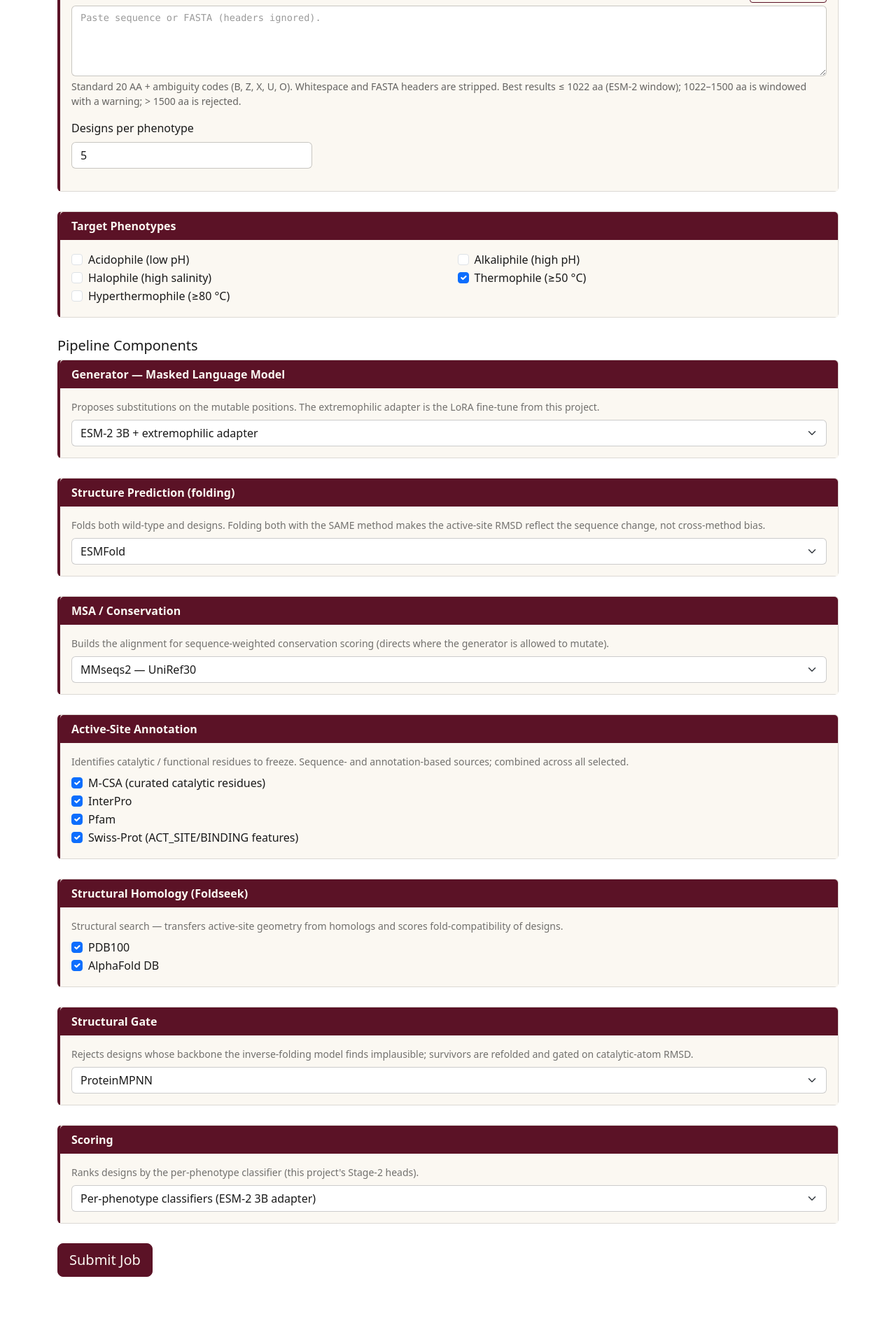
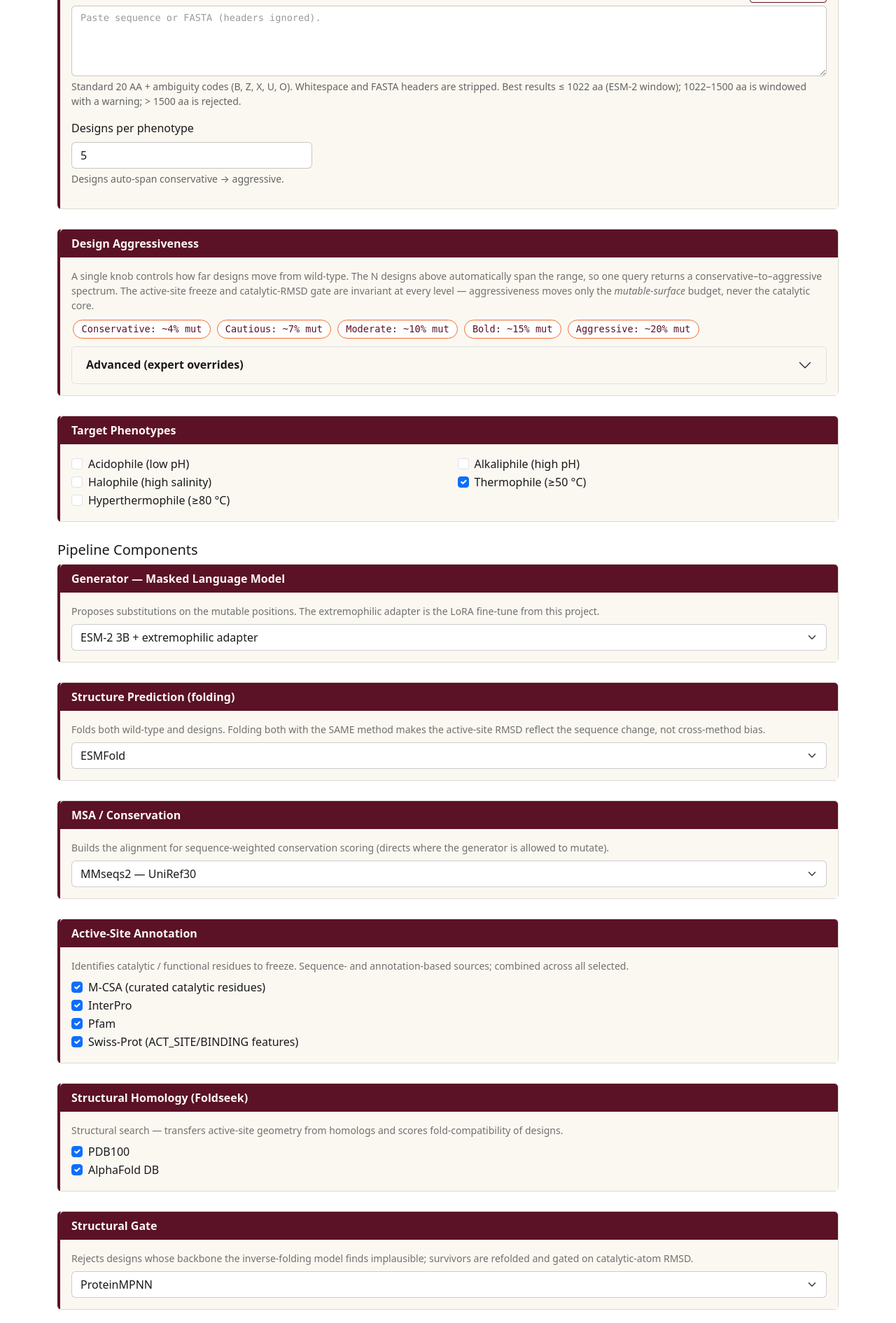
Before and after one commit to jayman1466/Extremophilic-Protein-Translator, a Flask app: page / in a window 1280 px wide. Shown: the part 536-2427 px from the top of the page at 70% size. Run offline with Flask 3, Linux system fonts and the light colour scheme.

Commit message:
webapp+design: aggressiveness knob (single control, coordinated schedule)
- webapp/aggressiveness.py: one aggressiveness level (1-5) -> coordinated
  (target_mut_frac, mask_rate, gamma) schedule; span_levels auto-spreads the N
  designs conservative->aggressive; resolve() applies expert overrides; Gibbs
  iterations convergence-driven (plateau OR budget OR acceptance-collapse OR cap),
  NOT a user param
- form: 'Design Aggressiveness' card with live spread preview + Advanced (expert)
  collapse exposing mask_rate/gamma/target_mut_frac, each with a hover tooltip
  carrying the definition/equation; active-site freeze noted as invariant
- make_demo_results: synthetic mutation count now scales with per-design
  target_mut_frac (visible conservative->aggressive spread), bolder designs get
  higher classifier score + higher active-site RMSD
- docs/modeling_design.md 16.3/16.3a: implemented schedule table + Gibbs
  convergence stop-rule (replaces earlier loose ladder sketch)
Tested: spread 5->7->12->17->21 muts; override pins target; bad values 400.

```diff
--- /dev/null
+++ b/webapp/aggressiveness.py
@@ -0,0 +1,92 @@
+"""Aggressiveness -> generation-parameter schedule.
+
+One user-facing knob (a level 1..5, or a 0..1 scalar) maps to a *coordinated*
+setting of the low-level masked-generation levers, so users never tune
+mask_rate / gamma incoherently. The active-site freeze and catalytic-RMSD gate
+are invariant across all levels — aggressiveness moves only the mutable-surface
+budget, never the protected catalytic core.
+
+Levers (see docs/modeling_design.md 16):
+  target_mut_frac : goal fraction of MUTABLE residues changed (the semantic knob)
+  mask_rate       : fraction of positions masked per Gibbs pass (magnitude)
+  gamma           : conservation exponent in mask weight (1-c_i)^gamma (targeting)
+                    low gamma reaches into moderately-conserved positions (bold);
+                    high gamma confines masking to the least-conserved surface.
+
+Gibbs iteration count is NOT set here — it is convergence-driven at generation
+time (classifier-score plateau OR mutation budget reached OR acceptance collapse
+under the MPNN gate OR a hard max-iteration cap). See gibbs_stop_rule().
+"""
+from __future__ import annotations
+
+N_LEVELS = 5
+MAX_GIBBS_ITERS = 40          # hard safety cap
+PLATEAU_WINDOW = 4            # passes over which classifier delta is measured
+PLATEAU_TOL = 1e-3            # classifier-score delta below this = plateau
+ACCEPT_COLLAPSE = 0.02        # accepted-move fraction below this = stuck
+
+# level -> coordinated schedule
+_SCHEDULE = {
+    1: dict(label="Conservative", target_mut_frac=0.04, mask_rate=0.10, gamma=3.0),
+    2: dict(label="Cautious",     target_mut_frac=0.07, mask_rate=0.12, gamma=2.5),
+    3: dict(label="Moderate",     target_mut_frac=0.10, mask_rate=0.15, gamma=2.0),
+    4: dict(label="Bold",         target_mut_frac=0.15, mask_rate=0.18, gamma=1.4),
+    5: dict(label="Aggressive",   target_mut_frac=0.20, mask_rate=0.22, gamma=1.0),
+}
+
+
+def schedule(level: int) -> dict:
+    """Map an integer aggressiveness level (1..N_LEVELS) to generation params."""
+    level = max(1, min(N_LEVELS, int(level)))
+    return dict(level=level, **_SCHEDULE[level])
+
+
+def span_levels(n_designs: int) -> list[int]:
+    """N designs auto-span conservative->aggressive (the '5 designs of varying
+    aggressiveness' spec). n<=1 -> the moderate midpoint; otherwise evenly spaced
+    across 1..N_LEVELS."""
+    if n_designs <= 1:
+        return [3]
+    if n_designs <= N_LEVELS:
+        # evenly spaced integer levels across the range
+        step = (N_LEVELS - 1) / (n_designs - 1)
+        return [round(1 + i * step) for i in range(n_designs)]
+    # more designs than levels: cycle levels, biased to cover the full range first
+    base = list(range(1, N_LEVELS + 1))
+    out = []
+    while len(out) < n_designs:
+        out.extend(base)
+    return sorted(out[:n_designs])
+
+
+def resolve(n_designs: int, override: dict | None = None) -> list[dict]:
+    """Return the per-design schedules for a job. `override` (from Advanced mode)
+    may pin mask_rate/gamma/target_mut_frac, applied on top of each spanned level."""
+    levels = span_levels(n_designs)
+    out = []
+    for lv in levels:
+        s = schedule(lv)
+        if override:
+            for k in ("mask_rate", "gamma", "target_mut_frac"):
+                if override.get(k) is not None:
+                    s[k] = override[k]
+            s["overridden"] = True
+        out.append(s)
+    return out
+
+
+def gibbs_stop_rule() -> dict:
+    """The convergence criteria the sampler uses (documented, not a user param).
+    Sampling stops at whichever fires FIRST."""
+    return dict(
+        max_iters=MAX_GIBBS_ITERS,
+        plateau_window=PLATEAU_WINDOW,
+        plateau_tol=PLATEAU_TOL,
+        accept_collapse=ACCEPT_COLLAPSE,
+        criteria=[
+            "classifier-score plateau (delta < plateau_tol over plateau_window passes)",
+            "mutation budget reached (target_mut_frac of mutable residues changed)",
+            "acceptance collapse (accepted-move fraction < accept_collapse)",
+            "hard cap (max_iters passes)",
+        ],
+    )
--- a/webapp/app.py
+++ b/webapp/app.py
@@ -15,6 +15,7 @@ from flask import (Flask, render_template, request, redirect, url_for,
 
 from pipeline_options import (SECTIONS, PHENOTYPES, default_selection,
                               validate_selection)
+import aggressiveness as agg
 import store
 
 app = Flask(__name__)
@@ -96,15 +97,38 @@ def validate_form(form):
         selection[key] = request.form.getlist(key) if multi else request.form.get(key)
     errs.extend(validate_selection(selection))
 
+    # advanced (expert) overrides — blank means "use the schedule"
+    override = {}
+    _bounds = {"adv_mask_rate": ("mask_rate", 0.02, 0.5),
+               "adv_gamma": ("gamma", 0.5, 6.0),
+               "adv_target_mut_frac": ("target_mut_frac", 0.01, 0.5)}
+    for field, (key, lo, hi) in _bounds.items():
+        raw = (form.get(field) or "").strip()
+        if raw:
+            try:
+                v = float(raw)
+                if not (lo <= v <= hi):
+                    errs.append(f"{key} must be between {lo} and {hi}.")
+                else:
+                    override[key] = v
+            except ValueError:
+                errs.append(f"{key} must be a number.")
+    selection["_advanced_override"] = override or None
+
     return errs, warnings, dict(title=title, sequence=seq, n_designs=n_designs,
                                 phenotypes=phenos, selection=selection)
+
+
+def _agg_ctx():
+    return dict(agg_schedule={str(k): agg.schedule(k) for k in range(1, agg.N_LEVELS + 1)},
+                agg_n_levels=agg.N_LEVELS)
 
 
 @app.route("/")
 def index():
     return render_template("index.html", sections=SECTIONS, phenotypes=PHENOTYPES,
                            defaults=default_selection(), form={}, errors=[],
-                           example_seq=EXAMPLE_SEQ)
+                           example_seq=EXAMPLE_SEQ, **_agg_ctx())
 
 
 @app.route("/submit", methods=["POST"])
@@ -113,7 +137,7 @@ def submit():
     if errs:
         return render_template("index.html", sections=SECTIONS, phenotypes=PHENOTYPES,
                                defaults=default_selection(), form=request.form,
-                               errors=errs, example_seq=EXAMPLE_SEQ), 400
+                               errors=errs, example_seq=EXAMPLE_SEQ, **_agg_ctx()), 400
     jid = store.create_job(**data)
     if warnings:
         store.set_status(jid, "queued", message=" ".join(warnings))
@@ -124,7 +148,8 @@ def submit():
     if DEMO_MODE:
         try:
             import make_demo_results
-            make_demo_results.main(jid, data["phenotypes"], data["n_designs"])
+            override = data["selection"].get("_advanced_override")
+            make_demo_results.main(jid, data["phenotypes"], data["n_designs"], override=override)
         except Exception as e:
             store.set_status(jid, "error", message=f"demo generation failed: {e}")
     return redirect(url_for("job_view", jid=jid))
--- a/webapp/templates/index.html
+++ b/webapp/templates/index.html
@@ -38,8 +38,74 @@
       <div class="row">
         <div class="col-md-4 mb-3">
           <label class="form-label">Designs per phenotype</label>
-          <input type="number" name="n_designs" class="form-control" min="1" max="20"
+          <input type="number" name="n_designs" id="n-designs" class="form-control" min="1" max="20"
                  value="{{ form.get('n_designs', 5) }}">
+          <div class="form-text">Designs auto-span conservative &rarr; aggressive.</div>
+        </div>
+      </div>
+    </div>
+  </div>
+
+  <div class="card card-section mb-3">
+    <div class="card-header">Design Aggressiveness</div>
+    <div class="card-body">
+      <p class="text-muted small mb-2">
+        A single knob controls how far designs move from wild-type. The N designs above
+        automatically span the range, so one query returns a conservative&ndash;to&ndash;aggressive
+        spectrum. The active-site freeze and catalytic-RMSD gate are invariant at every level &mdash;
+        aggressiveness moves only the <em>mutable-surface</em> budget, never the catalytic core.
+      </p>
+      <div id="agg-preview" class="mb-2"></div>
+
+      <div class="accordion" id="advAcc">
+        <div class="accordion-item">
+          <h2 class="accordion-header">
+            <button class="accordion-button collapsed" type="button"
+                    data-bs-toggle="collapse" data-bs-target="#advBody">
+              Advanced (expert overrides)
+            </button>
+          </h2>
+          <div id="advBody" class="accordion-collapse collapse">
+            <div class="accordion-body">
+              <p class="text-muted small">
+                Leave blank to use the coordinated per-level schedule. Any value here pins that
+                lever across all designs. Hover a label for its definition.
+              </p>
+              <div class="row">
+                <div class="col-md-4 mb-3">
+                  <label class="form-label" data-bs-toggle="tooltip" title=
+                    "mask_rate: fraction of positions masked per Gibbs pass. Magnitude of change. Not the mutation rate — masked positions are often refilled with the wild-type residue, especially where conserved.">
+                    mask_rate <span class="text-muted">&#9432;</span>
+                  </label>
+                  <input type="number" step="0.01" min="0.02" max="0.5" name="adv_mask_rate"
+                         class="form-control" placeholder="schedule"
+                         value="{{ form.get('adv_mask_rate','') }}">
+                </div>
+                <div class="col-md-4 mb-3">
+                  <label class="form-label" data-bs-toggle="tooltip" title=
+                    "gamma: conservation exponent in the mask weight w_i = (1 - c_i)^gamma, where c_i is per-position conservation in [0,1]. High gamma confines masking to the least-conserved surface (safe); low gamma reaches into moderately-conserved positions (bold). This IS the conservation exponent.">
+                    &gamma; (conservation exponent) <span class="text-muted">&#9432;</span>
+                  </label>
+                  <input type="number" step="0.1" min="0.5" max="6" name="adv_gamma"
+                         class="form-control" placeholder="schedule"
+                         value="{{ form.get('adv_gamma','') }}">
+                </div>
+                <div class="col-md-4 mb-3">
+                  <label class="form-label" data-bs-toggle="tooltip" title=
+                    "target_mut_frac: goal fraction of MUTABLE residues changed (the semantic budget). Gibbs sampling stops when this is reached, when the classifier score plateaus, when MPNN-gate acceptance collapses, or at the hard iteration cap — whichever comes first. Iteration count is emergent, not a user parameter.">
+                    target_mut_frac <span class="text-muted">&#9432;</span>
+                  </label>
+                  <input type="number" step="0.01" min="0.01" max="0.5" name="adv_target_mut_frac"
+                         class="form-control" placeholder="schedule"
+                         value="{{ form.get('adv_target_mut_frac','') }}">
+                </div>
+              </div>
+              <p class="text-muted small mb-0" data-bs-toggle="tooltip" title=
+                "Gibbs sampling iterates until whichever fires first: (1) classifier-score plateau, (2) mutation budget reached, (3) MPNN-gate acceptance collapse, (4) hard cap. The MPNN gate also rejects individual implausible substitutions inline.">
+                Gibbs iterations are convergence-driven, not set here <span class="text-muted">&#9432;</span>
+              </p>
+            </div>
+          </div>
         </div>
       </div>
     </div>
@@ -119,5 +185,38 @@
     if (!document.querySelector('input[name="title"]').value)
       document.querySelector('input[name="title"]').value = "Example — B. subtilis lipase A";
   });
+
+  // aggressiveness spread preview: which levels the N designs will span
+  const SCHEDULE = {{ agg_schedule | tojson }};   // {level: {label,target_mut_frac,...}}
+  const N_LEVELS = {{ agg_n_levels }};
+  function spanLevels(n) {
+    if (n <= 1) return [3];
+    if (n <= N_LEVELS) {
+      const step = (N_LEVELS - 1) / (n - 1);
+      return Array.from({length: n}, (_, i) => Math.round(1 + i * step));
+    }
+    const base = Array.from({length: N_LEVELS}, (_, i) => i + 1);
+    let out = [];
+    while (out.length < n) out = out.concat(base);
+    return out.slice(0, n).sort((a, b) => a - b);
+  }
+  const nInput = document.getElementById("n-designs");
+  const prev = document.getElementById("agg-preview");
+  function renderPreview() {
+    const n = Math.max(1, Math.min(20, parseInt(nInput.value) || 1));
+    const levels = spanLevels(n);
+    const counts = {};
+    levels.forEach(l => counts[l] = (counts[l] || 0) + 1);
+    prev.innerHTML = Object.keys(counts).sort().map(l => {
+      const s = SCHEDULE[l];
+      const pct = Math.round(s.target_mut_frac * 100);
+      return `<span class="metric-pill">${s.label}: ~${pct}% mut${counts[l] > 1 ? " ×" + counts[l] : ""}</span>`;
+    }).join(" ");
+  }
+  nInput.addEventListener("input", renderPreview); renderPreview();
+
+  // enable Bootstrap tooltips (Advanced labels)
+  [...document.querySelectorAll('[data-bs-toggle="tooltip"]')]
+    .forEach(el => new bootstrap.Tooltip(el));
 </script>
 {% endblock %}
```
Also changed, not shown: docs/modeling_design.md (+43 -5 lines), webapp/make_demo_results.py (+19 -7 lines).
